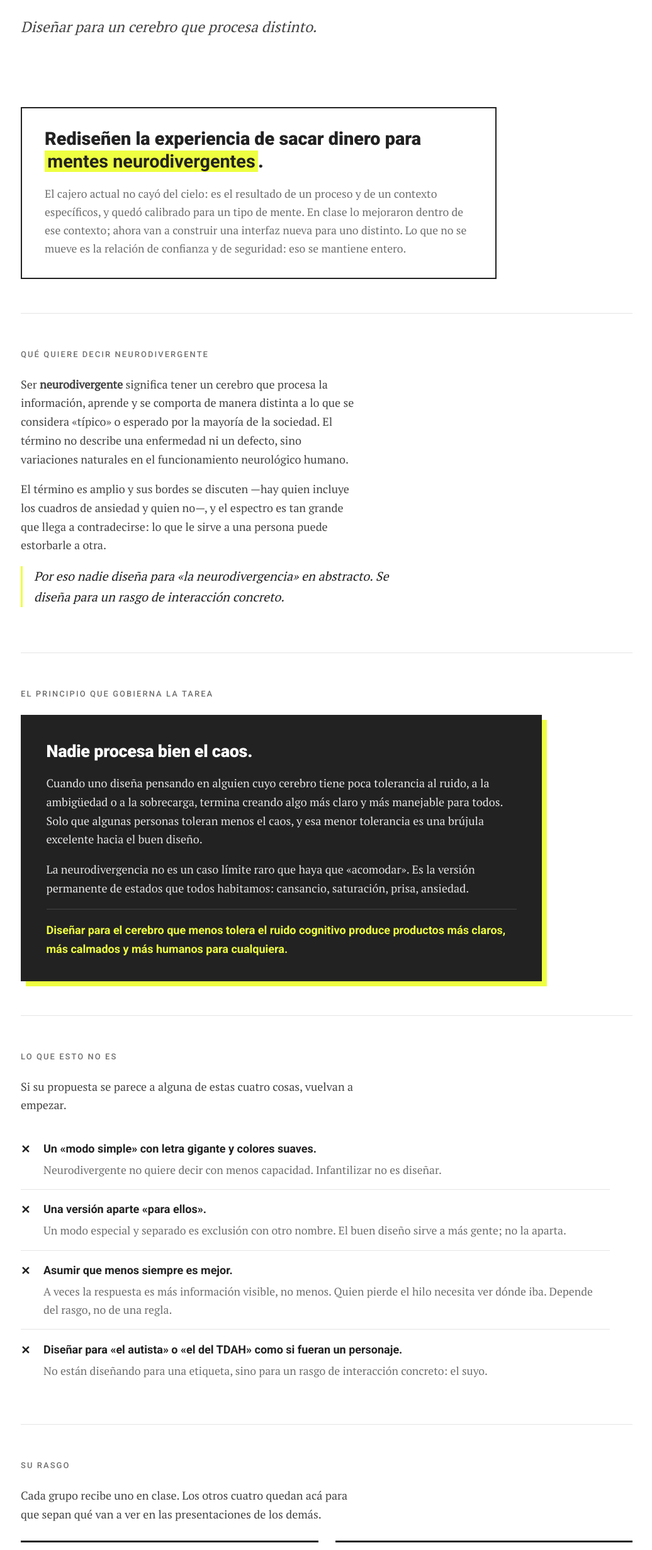
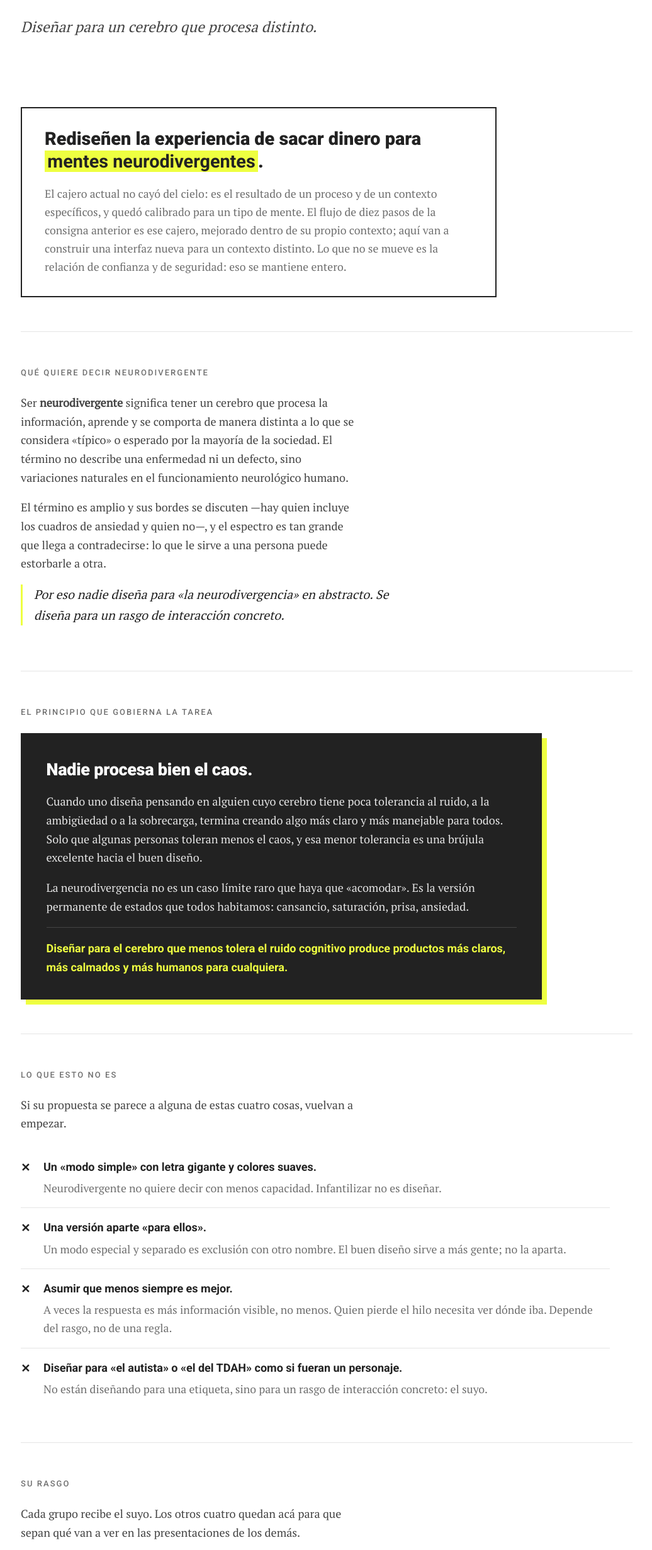
Before and after one commit to Dejesumensaje/catedra, an Astro site: page /pensamiento-sensorial/cajero-para-todos in a window 1280 px wide. Shown: the part 280-2741 px from the top of the page at 63% size, without its empty margins (121-1157 px from the left). Built offline with nearby package versions, Linux system fonts and the light colour scheme; Astro itself is replaced by a stand-in of ours; a web font is replaced by a local one.

Commit message:
La tarea del cajero deja de depender de un laboratorio que no ocurrió
En la clase el UNO y User Inyerface se llevaron el tiempo, así que la parte 1
—rediseñar el cajero dentro de su propio contexto— no se hizo. La tarea la daba
por hecha en cuatro puntos, y uno de ellos era un entregable: «qué les dice la
diferencia entre lo que hicieron en clase y esto».

La comparación se ancla ahora al flujo de diez pasos publicado en la consigna
anterior, que es el cajero «normal» y está a un clic. Además de arreglar el
supuesto, mejora el ejercicio: la línea base pasa a ser una sola y compartida
en vez de cinco rediseños distintos hechos con prisa.

El programa de la sesión no se toca. Que se planearan dos laboratorios y
saliera uno es exactamente lo que la capa de memoria existe para registrar;
reescribir el programa para que calce sería borrar la distancia que este curso
enseña a publicar.

Co-Authored-By: Claude Opus 5 <noreply@anthropic.com>

```diff
--- a/src/pages/pensamiento-sensorial/cajero-para-todos.astro
+++ b/src/pages/pensamiento-sensorial/cajero-para-todos.astro
@@ -64,7 +64,7 @@ const noEsEsto = [
 ];
 
 const pueden = [
-  'Cambiar dónde ocurre la interacción y con qué la hace la persona. En clase no podían mover la máquina; aquí sí.',
+  'Cambiar dónde ocurre la interacción y con qué la hace la persona. En la consigna anterior no podían mover la máquina; aquí sí.',
   'Repartir de otra manera el trabajo entre la persona y el sistema.',
   'Cambiar el ritmo: cuánto dura cada paso, qué se puede pausar, qué se puede deshacer.',
   'Cambiar qué información aparece y en qué momento.',
@@ -99,7 +99,7 @@ const entrega = [
   { letra: 'C', titulo: 'La interfaz', detalle: 'Los momentos clave, para verlos. En papel, en Canva, en diapositivas: lo que les quede fácil. Lo que importa es que se vean las decisiones de interfaz, no el acabado.' },
   { letra: 'D', titulo: 'Tres decisiones', detalle: 'Tres decisiones de su diseño, cada una con el principio al que responde.' },
   { letra: 'E', titulo: 'Quién más se beneficia', detalle: 'A qué otras personas —no solo su rasgo— les sirve lo que diseñaron.' },
-  { letra: 'F', titulo: 'La distancia', detalle: 'Qué les dice la diferencia entre lo que hicieron en clase y esto, sobre para quién estaba diseñado el cajero «normal».' },
+  { letra: 'F', titulo: 'La distancia', detalle: 'Qué les dice la diferencia entre el flujo de diez pasos de la consigna anterior y el suyo, sobre para quién estaba diseñado el cajero «normal».' },
 ];
 
 const listo = [
@@ -203,9 +203,10 @@ const lecturas = [
       </p>
       <p class="encargo-nota">
         El cajero actual no cayó del cielo: es el resultado de un proceso y de un contexto
-        específicos, y quedó calibrado para un tipo de mente. En clase lo mejoraron dentro de
-        ese contexto; ahora van a construir una interfaz nueva para uno distinto. Lo que no se
-        mueve es la relación de confianza y de seguridad: eso se mantiene entero.
+        específicos, y quedó calibrado para un tipo de mente. El flujo de diez pasos de la
+        consigna anterior es ese cajero, mejorado dentro de su propio contexto; aquí van a
+        construir una interfaz nueva para un contexto distinto. Lo que no se mueve es la
+        relación de confianza y de seguridad: eso se mantiene entero.
       </p>
     </div>
   </section>
@@ -266,8 +267,8 @@ const lecturas = [
   <section class="bloque">
     <h2 class="mono">Su rasgo</h2>
     <p>
-      Cada grupo recibe uno en clase. Los otros cuatro quedan acá para que sepan qué van a ver
-      en las presentaciones de los demás.
+      Cada grupo recibe el suyo. Los otros cuatro quedan acá para que sepan qué van a ver en
+      las presentaciones de los demás.
     </p>
     <ul class="rasgos" role="list">
       {rasgos.map((r) => (
```
